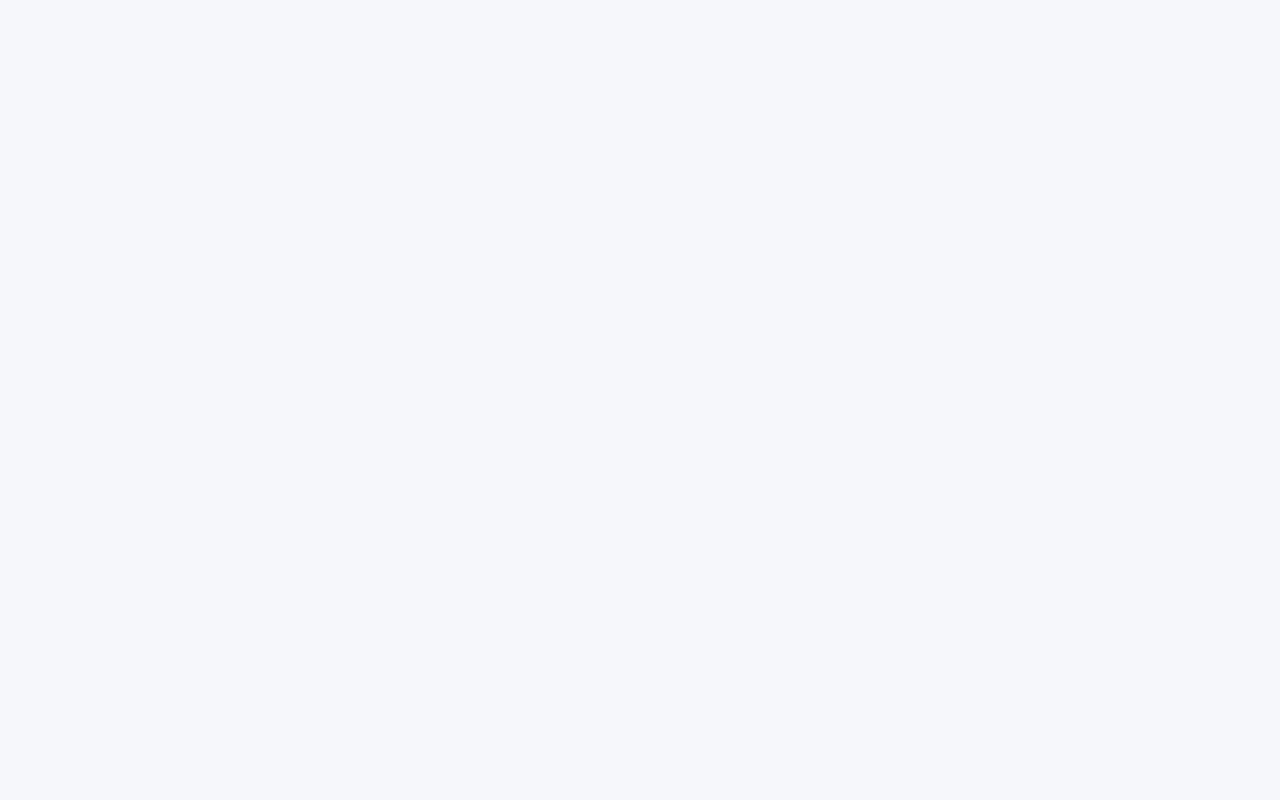
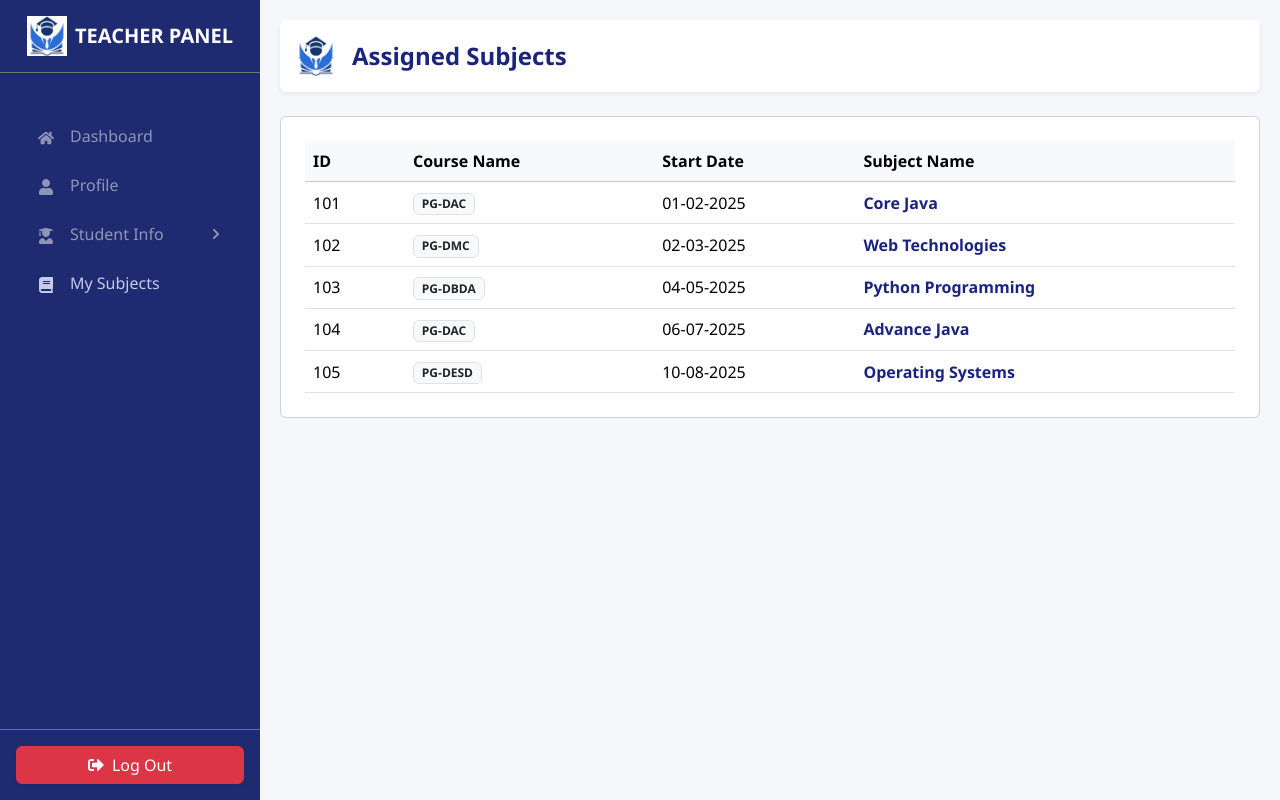
Before and after one commit to Institute-Management-System/Institute-Management-System, a React (Vite) app in the folder frontend/app/: page /teacher/mysubjects in a window 1280 px wide. Before the commit this address had no page. Built offline with nearby package versions, Linux system fonts and the light colour scheme.

Commit message:
Teacher My Subjects Added

```diff
--- a/frontend/app/src/App.jsx
+++ b/frontend/app/src/App.jsx
@@ -34,6 +34,7 @@ import TeacherProfile from "./pages/teacher/TeacherProfile";
 import TeacherStudentList from "./pages/teacher/TeacherStudentList";
 import TeacherEvaluateStudent from "./pages/teacher/TeacherEvaluateStudent";
 import TeacherStudentAttendance from "./pages/teacher/TeacherStudentAttendance";
+import TeacherSubjects from "./pages/teacher/TeacherSubjects";
 
 const App = () => {
 
@@ -76,6 +77,7 @@ const App = () => {
           <Route path="student-list" element={<TeacherStudentList />} />
           <Route path="evaluate" element={<TeacherEvaluateStudent />} />
           <Route path="student-attendance" element={<TeacherStudentAttendance />} />
+           <Route path="mysubjects" element={<TeacherSubjects />} />
         </Route>
          </Routes>
       <ToastContainer position="top-right" autoClose={3000} />
--- /dev/null
+++ b/frontend/app/src/pages/teacher/TeacherSubjects.jsx
@@ -0,0 +1,115 @@
+import React, { useState, useEffect } from "react";
+// useState  -> to store subjects data in state
+// useEffect -> to load/fetch data when component loads
+
+import Logo from "../../assets/Logo.png";
+// Institute logo image
+
+import { ToastContainer } from "react-toastify";
+// ToastContainer -> container to show toast notifications
+
+import "react-toastify/dist/ReactToastify.css";
+// Toastify default styling
+
+const TeacherSubjects = () => {
+
+  // subjects -> list of assigned subjects for teacher
+  const [subjects, setSubjects] = useState([]);
+
+  // useEffect runs only once when component loads (because dependency array is [])
+  useEffect(() => {
+
+    // Dummy subjects data (in real project it will come from backend API)
+    const fetchedData = [
+      { id: 101, course: "PG-DAC", date: "01-02-2025", subject: "Core Java" },
+      { id: 102, course: "PG-DMC", date: "02-03-2025", subject: "Web Technologies" },
+      { id: 103, course: "PG-DBDA", date: "04-05-2025", subject: "Python Programming" },
+      { id: 104, course: "PG-DAC", date: "06-07-2025", subject: "Advance Java" },
+      { id: 105, course: "PG-DESD", date: "10-08-2025", subject: "Operating Systems" },
+    ];
+
+    // store fetched subjects in state
+    setSubjects(fetchedData);
+  }, []); // empty array -> run once only
+
+  return (
+    <>
+      {/* Toast container to show toast messages */}
+      <ToastContainer position="top-right" autoClose={2000} />
+
+      {/* Page header section */}
+      <div className="page-header mb-4 d-flex align-items-center gap-3 shadow-sm bg-white p-3 rounded">
+
+        {/* Logo */}
+        <img src={Logo} alt="Logo" style={{ width: "40px" }} />
+
+        {/* Page title */}
+        <h4 className="mb-0 fw-bold" style={{ color: "#1a237e" }}>
+          Assigned Subjects
+        </h4>
+      </div>
+
+      {/* Main card for subjects table */}
+      <div className="card card-custom p-4">
+
+        {/* Table responsive for small screens */}
+        <div className="table-responsive">
+          <table className="table table-custom table-hover align-middle mb-0">
+
+            {/* Table headings */}
+            <thead className="table-light">
+              <tr>
+                <th style={{ width: "100px" }}>ID</th>
+                <th>Course Name</th>
+                <th>Start Date</th>
+                <th>Subject Name</th>
+              </tr>
+            </thead>
+
+            {/* Table body */}
+            <tbody>
+              {subjects.length > 0 ? (
+
+                // If subjects list is not empty -> map each subject in table row
+                subjects.map((s) => (
+                  <tr key={s.id}>
+
+                    {/* Subject ID */}
+                    <td>{s.id}</td>
+
+                    {/* Course name shown in badge */}
+                    <td>
+                      <span className="badge bg-light text-dark border">
+                        {s.course}
+                      </span>
+                    </td>
+
+                    {/* Start date */}
+                    <td>{s.date}</td>
+
+                    {/* Subject name highlighted */}
+                    <td className="fw-bold" style={{ color: "#1a237e" }}>
+                      {s.subject}
+                    </td>
+                  </tr>
+                ))
+              ) : (
+
+                // If no subjects assigned -> show message row
+                <tr>
+                  <td colSpan="4" className="text-center text-muted py-3">
+                    No subjects assigned yet.
+                  </td>
+                </tr>
+              )}
+            </tbody>
+
+          </table>
+        </div>
+      </div>
+    </>
+  );
+};
+
+export default TeacherSubjects;
+// Exporting component so it can be used in routing/pages
```
Also changed, not shown: frontend/app/src/layout/MainLayout.jsx (+4 -3 lines).
